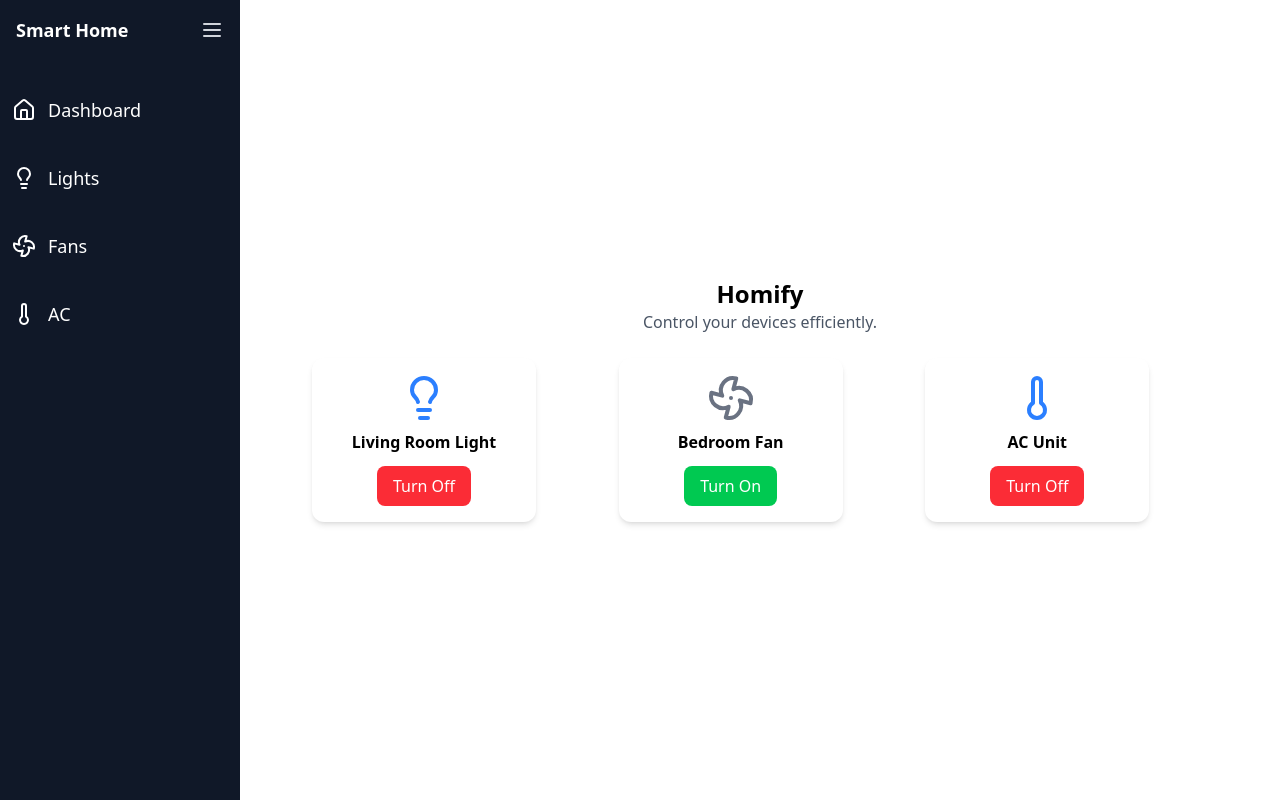
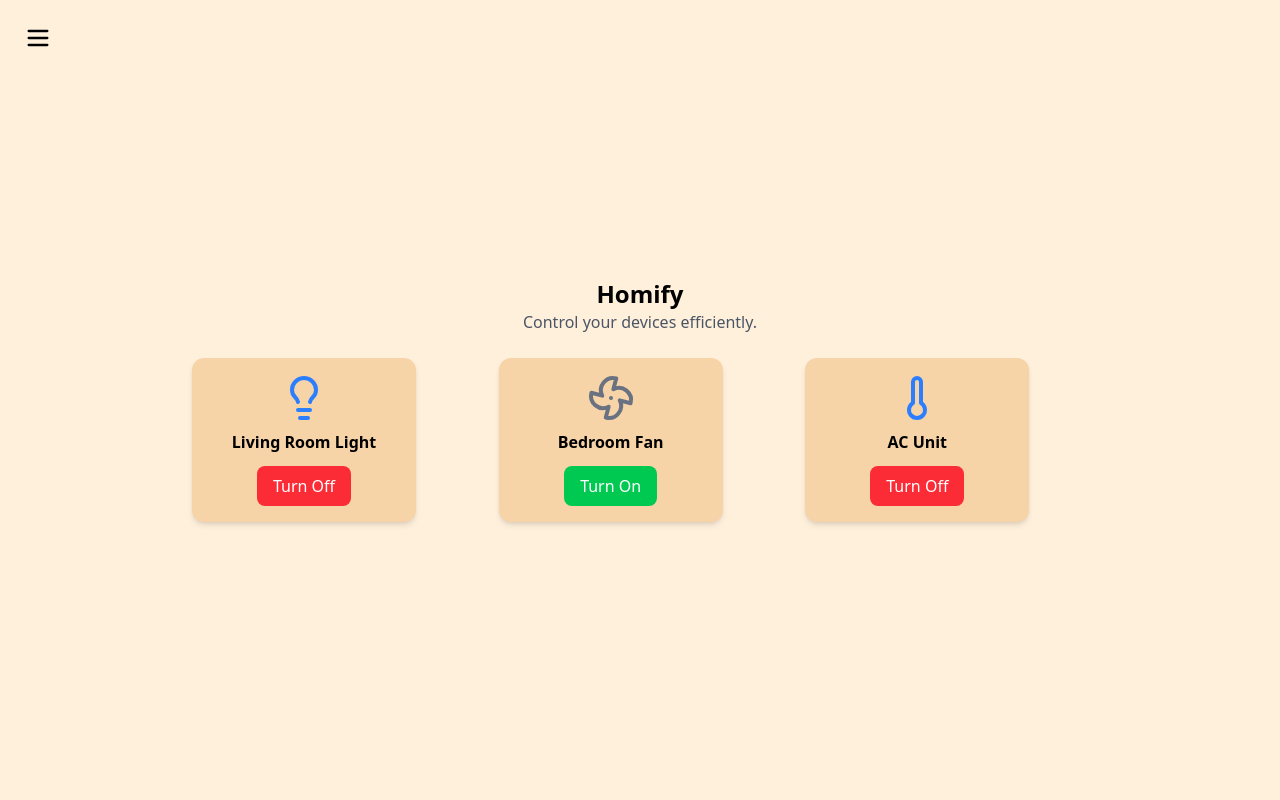
Before and after one commit to mkj-1901/homify, a React (Vite) app: page / in a window 1280 px wide. Built offline with nearby package versions, Linux system fonts and the light colour scheme.

Commit message:
change in side bar

```diff
--- a/src/App.jsx
+++ b/src/App.jsx
@@ -11,7 +11,7 @@ const devices = [
 
 const App = () => {
   return (
-    <div className="flex">
+    <div className="flex bg-[#FFF0DC]">
       {/* Sidebar */}
       <Sidebar />
 
--- a/src/components/DeviceCard.jsx
+++ b/src/components/DeviceCard.jsx
@@ -5,7 +5,7 @@ const DeviceCard = ({ device }) => {
   const IconComponent = device.icon;
 
   return (
-    <div className="p-4 bg-white shadow-md rounded-xl flex flex-col items-center w-56">
+    <div className="p-4 bg-[#f7d4a7] shadow-md rounded-xl flex flex-col items-center w-56">
       {IconComponent && <IconComponent className={`w-12 h-12 ${isOn ? "text-blue-500" : "text-gray-500"}`} />}
       <h3 className="mt-2 font-semibold">{device.name}</h3>
       <button
--- a/src/components/Sidebar.jsx
+++ b/src/components/Sidebar.jsx
@@ -1,26 +1,47 @@
 import React, { useState } from "react";
-import { Menu, Home, Lightbulb, Fan, Thermometer } from "lucide-react";
+import { Menu, Lightbulb, Fan, Thermometer, User, Settings, Info } from "lucide-react";
 
 const Sidebar = () => {
-  const [isCollapsed, setIsCollapsed] = useState(false);
+  const [isCollapsed, setIsCollapsed] = useState(true);
+  const [showIcons, setShowIcons] = useState(false);
+
+  const toggleSidebar = () => {
+    if (isCollapsed) {
+      document.querySelector(".absolute.top-4.left-4").style.color = "white";
+      setShowIcons(true);
+      setIsCollapsed(false);
+    } else {
+      document.querySelector(".absolute.top-4.left-4").style.color = "black";
+      setIsCollapsed(true);
+      setTimeout(() => setShowIcons(false), 300);
+    }
+  };
 
   return (
-    <div className={`h-screen bg-gray-900 text-white flex flex-col transition-all duration-300 ${isCollapsed ? "w-20" : "w-60"}`}>
-      {/* Sidebar Header */}
-      <div className="p-4 flex items-center justify-between">
-        {!isCollapsed && <h1 className="text-lg font-bold">Smart Home</h1>}
-        <button onClick={() => setIsCollapsed(!isCollapsed)} className="text-gray-300 hover:text-white">
-          <Menu size={24} />
-        </button>
-      </div>
+    <div className={`transition-all duration-300 ${isCollapsed ? "w-0" : "w-72"} h-screen flex flex-col`}>
+      {/* Menu Button - Always Visible */}
+      <button
+        onClick={toggleSidebar}
+        className="absolute top-4 left-4 p-2 rounded-md bg-transparent text-black hover:text-gray-700">
+        <Menu size={28} />
+      </button>
 
-      {/* Sidebar Items */}
-      <nav className="flex flex-col space-y-4 mt-6">
-        <SidebarItem icon={Home} label="Dashboard" isCollapsed={isCollapsed} />
-        <SidebarItem icon={Lightbulb} label="Lights" isCollapsed={isCollapsed} />
-        <SidebarItem icon={Fan} label="Fans" isCollapsed={isCollapsed} />
-        <SidebarItem icon={Thermometer} label="AC" isCollapsed={isCollapsed} />
-      </nav>
+      {/* Sidebar Items - Show only when expanded */}
+      {showIcons && (
+        <div className="h-screen bg-[#131010] text-white flex flex-col p-4">
+          <nav className="flex flex-col space-y-4 mt-6 py-6 flex-grow">
+            <SidebarItem icon={User} label="Account" isCollapsed={isCollapsed} />
+            <SidebarItem icon={Lightbulb} label="Lights" isCollapsed={isCollapsed} />
+            <SidebarItem icon={Fan} label="Fans" isCollapsed={isCollapsed} />
+            <SidebarItem icon={Thermometer} label="AC" isCollapsed={isCollapsed} />
+          </nav>
+
+          <div className="mt-auto flex flex-col space-y-4 mb-4 px-1.5">
+            <SidebarItem icon={Settings} label="Settings" isCollapsed={isCollapsed} />
+            <SidebarItem icon={Info} label="About Us" isCollapsed={isCollapsed} />
+          </div>
+        </div>
+      )}
     </div>
   );
 };
@@ -29,7 +50,7 @@ const Sidebar = () => {
 const SidebarItem = ({ icon: Icon, label, isCollapsed }) => {
   return (
     <div className="flex items-center space-x-3 p-3 hover:bg-gray-700 cursor-pointer">
-      <Icon size={24} />
+      <Icon size={24} className="shrink-0"/>
       {!isCollapsed && <span className="text-lg">{label}</span>}
     </div>
   );
```
